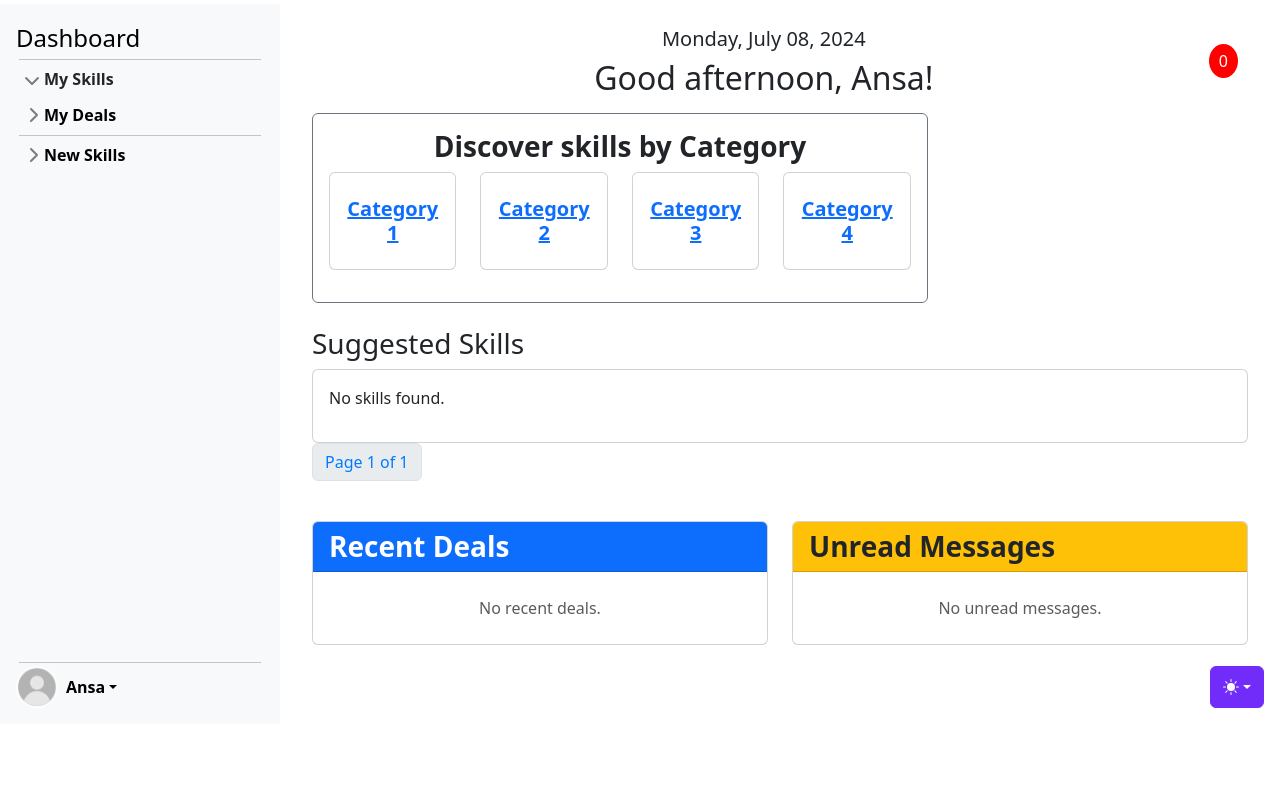
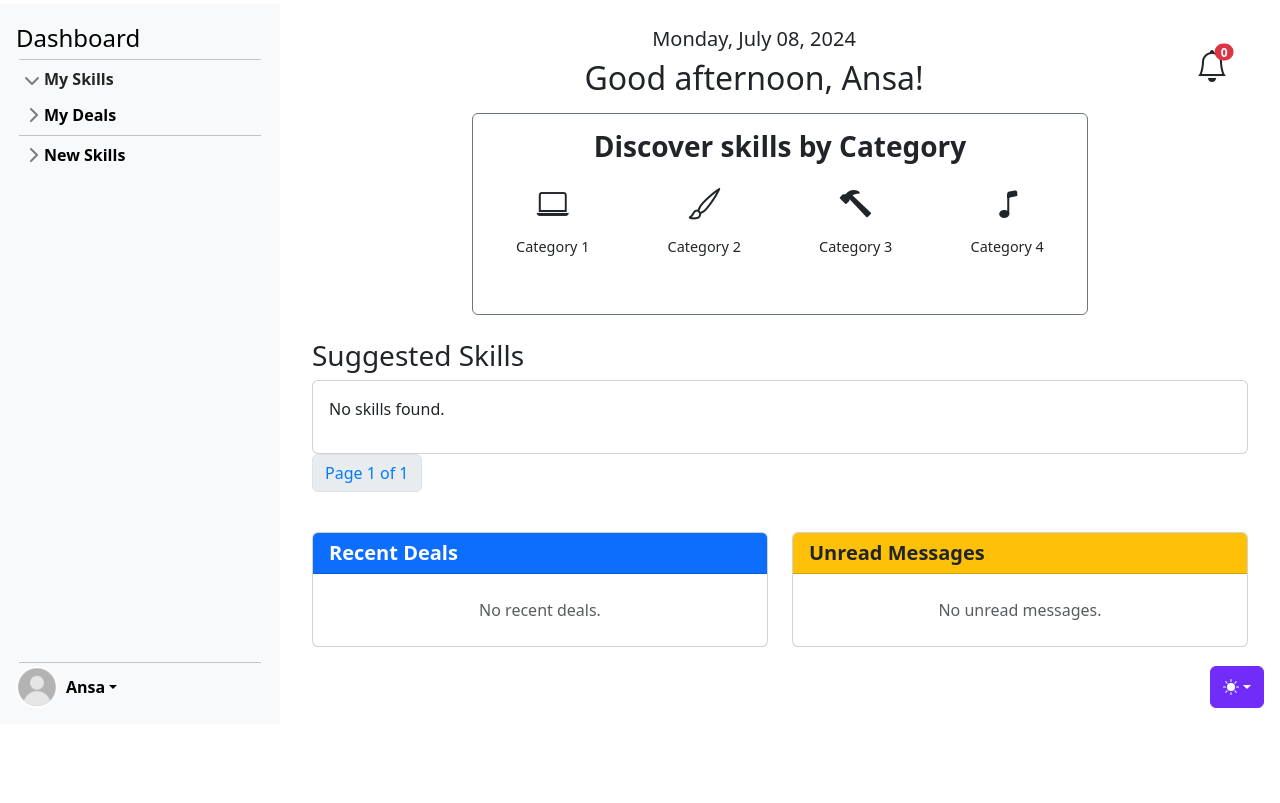
Before and after one commit to AnsaYong/neighborhood_skill_swap, a Django app: page /accounts/dashboard/1/ in a window 1280 px wide. Shown: the part 76-879 px from the top of the page. Run offline with Django 5.2, Linux system fonts and the light colour scheme; a user stored in the database is signed in; data comes from the database, SQL or seed files in the repository; both versions use the stored data as it was after the commit; some libraries are stand-ins or nearby versions; some web fonts are replaced.

Commit message:
improved notification icon and skill-search-by-category panel display on the user's dashboard

```diff
--- a/static/css/dashboard.css
+++ b/static/css/dashboard.css
@@ -91,3 +91,35 @@
     padding: 0.75rem;
     font-size: 0.9rem;
 }
+
+.category-icon {
+    font-size: 1rem;
+}
+
+.category-text {
+    font-size: 0.9rem;
+    margin-top: 0.5rem;
+}
+
+.category-text a {
+    text-decoration: none;
+    color: inherit;
+}
+
+.category-text a:hover {
+    text-decoration: underline;
+}
+
+.notification-bell {
+    position: relative;
+    display: inline-block;
+}
+
+.notification-count {
+    top: 10px; /* Adjust this value to move the badge up or down */
+    right: -15px; /* Adjust this value to move the badge left or right */
+    transform: translate(50%, -50%);
+    font-size: 0.75rem;
+    padding: 0.2em 0.5em;
+    line-height: 1; /* Ensure the badge is circular */
+}
--- a/templates/base.html
+++ b/templates/base.html
@@ -21,6 +21,7 @@
   <link href="{% static 'css/all.min.css' %}" rel="stylesheet">
   <link href="{% static 'css/bootstrap-icons.css' %}" rel="stylesheet">
   <link href="{% static 'css/dashboard.css' %}" rel="stylesheet">
+  <link rel="stylesheet" href="https://cdnjs.cloudflare.com/ajax/libs/bootstrap-icons/1.5.0/font/bootstrap-icons.min.css">
 
 </head>
 <body>
--- a/templates/dashboard.html
+++ b/templates/dashboard.html
@@ -16,9 +16,11 @@
             </div>
             <!-- Notification Bell -->
             <div class="text-right">
-                <div class="notification-bell">
-                    <span class="notification-count">{{ notification_count }}</span>
-                    <i class="fa fa-bell"></i>
+                <div class="notification-bell position-relative d-inline-block">
+                    <span class="notification-count position-absolute translate-middle badge rounded-pill bg-danger">
+                        {{ notification_count }}
+                    </span>
+                    <i class="bi bi-bell" style="font-size: 2rem;"></i>
                 </div>
             </div>
         </div>
@@ -26,48 +28,48 @@
 
     <!-- Second Row: Discover skills by category -->
     <div class="row mb-4">
-        <div class="col-8">
+        <div class="col-8 mx-auto">
             <div class="card border-secondary">
                 <div class="card-body">
                     <h3 class="card-title text-center">Discover skills by Category</h3>
                     <div class="row text-center">
                         <div class="col-md-3 mb-3">
-                            <div class="card h-100">
-                                <div class="card-body">
+                            <div class="card h-100 border-0">
+                                <div class="card-body p-2">
                                     <div class="category-icon mb-2">
-                                        <i class="bi bi-laptop"></i>
+                                        <i class="bi bi-laptop" style="font-size: 2rem;"></i>
                                     </div>
-                                    <h5 class="card-title"><a href="{% url 'skill_by_category' 'Category 1' %}">Category 1</a></h5>
+                                    <p class="category-text"><a href="{% url 'skill_by_category' 'Category 1' %}">Category 1</a></p>
                                 </div>
                             </div>
                         </div>
                         <div class="col-md-3 mb-3">
-                            <div class="card h-100">
-                                <div class="card-body">
+                            <div class="card h-100 border-0">
+                                <div class="card-body p-2">
                                     <div class="category-icon mb-2">
-                                        <i class="bi bi-brush"></i>
+                                        <i class="bi bi-brush" style="font-size: 2rem;"></i>
                                     </div>
-                                    <h5 class="card-title"><a href="{% url 'skill_by_category' 'Category 2' %}">Category 2</a></h5>
+                                    <p class="category-text"><a href="{% url 'skill_by_category' 'Category 2' %}">Category 2</a></p>
                                 </div>
                             </div>
                         </div>
                         <div class="col-md-3 mb-3">
-                            <div class="card h-100">
-                                <div class="card-body">
+                            <div class="card h-100 border-0">
+                                <div class="card-body p-2">
                                     <div class="category-icon mb-2">
-                                        <i class="bi bi-hammer"></i>
+                                        <i class="bi bi-hammer" style="font-size: 2rem;"></i>
                                     </div>
-                                    <h5 class="card-title"><a href="{% url 'skill_by_category' 'Category 2' %}">Category 3</a></h5>
+                                    <p class="category-text"><a href="{% url 'skill_by_category' 'Category 3' %}">Category 3</a></p>
                                 </div>
                             </div>
                         </div>
                         <div class="col-md-3 mb-3">
-                            <div class="card h-100">
-                                <div class="card-body">
+                            <div class="card h-100 border-0">
+                                <div class="card-body p-2">
                                     <div class="category-icon mb-2">
-                                        <i class="bi bi-music-note"></i>
+                                        <i class="bi bi-music-note" style="font-size: 2rem;"></i>
                                     </div>
-                                    <h5 class="card-title"><a href="{% url 'skill_by_category' 'Category 4' %}">Category 4</a></h5>
+                                    <p class="category-text"><a href="{% url 'skill_by_category' 'Category 4' %}">Category 4</a></p>
                                 </div>
                             </div>
                         </div>
@@ -143,7 +145,7 @@
         <div class="col-md-6 mb-4">
             <div class="card h-100">
                 <div class="card-header bg-primary text-white">
-                    <h3 class="card-title mb-0">Recent Deals</h3>
+                    <h5 class="card-title mb-0">Recent Deals</h5>
                 </div>
                 <div class="card-body">
                     <ul class="list-group list-group-flush">
@@ -165,7 +167,7 @@
         <div class="col-md-6 mb-4">
             <div class="card h-100">
                 <div class="card-header bg-warning text-dark">
-                    <h3 class="card-title mb-0">Unread Messages</h3>
+                    <h5 class="card-title mb-0">Unread Messages</h5>
                 </div>
                 <div class="card-body">
                     <ul class="list-group list-group-flush">
```
Also changed, not shown: db.sqlite3.
